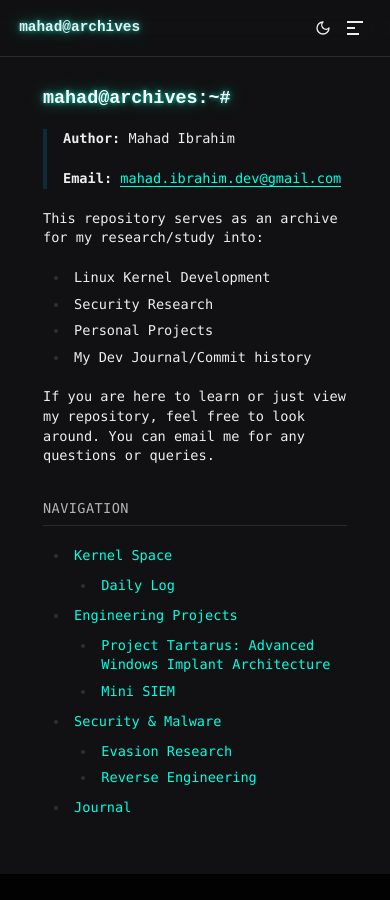
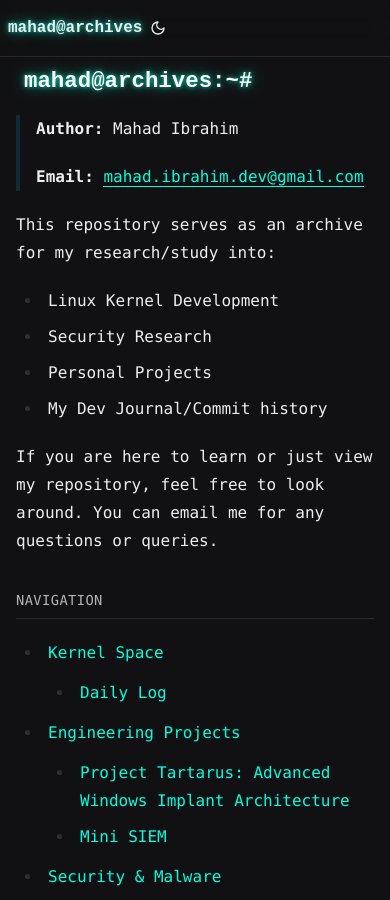
Before and after one commit to Mahad-Ibrahim/archives, a Sphinx documentation site: the page built from source/index.rst, in a window 390 px wide and 900 px high. Built offline with Sphinx 7.4.7, drawn with Linux system fonts in a browser that asks for light colours; a style sheet for code colours, icons or effects is not loaded; some of the changed text lies outside the part shown.

Commit message:
Fixed padding on mobiles.

```diff
--- a/source/_static/css/custom.css
+++ b/source/_static/css/custom.css
@@ -277,51 +277,67 @@ main {
     will-change: transform, opacity, filter;
 }
 
+/* --- 10. MOBILE POLISH (FINAL PRODUCTION) --- */
+@media screen and (max-width: 768px) {
 
-
-/* --- 10. MOBILE OPTIMIZATION (ULTRA COMPACT / TERMUX STYLE) --- */
-@media (max-width: 768px) {
-    /* 1. Logo: Keep it tiny */
-    .sy-head-brand {
-        font-size: 0.9rem !important;
-        white-space: nowrap !important;
-    }
-
-    /* 2. Page Titles: drastically smaller to prevent wrapping/shouting */
-    h1 {
-        font-size: 1.15rem !important; /* Barely larger than body text */
-        font-weight: 700 !important;
-        line-height: 1.2 !important;
-        margin-bottom: 0.75rem !important;
-        overflow-wrap: break-word;
-    }
-
-    /* 3. Body Text: The "Real Terminal" size (approx 13px) */
-    p, li, .admonition {
-        font-size: 0.85rem !important;
-        line-height: 1.45 !important; /* Tight but readable */
-    }
-
-    /* 4. Layout: Give it more side padding to avoid the "cramped" look */
-    .sy-container {
-        width: 100% !important;
-        padding: 0 1.2rem !important;
-    }
-
-    /* 5. Performance: Kill all glass effects for smoother scrolling */
-    .admonition {
-        backdrop-filter: none !important;
-        background: rgba(20, 30, 35, 1) !important; /* 100% Solid opacity */
-        box-shadow: none !important;
-        border: 1px solid rgba(0, 255, 225, 0.15) !important;
-    }
-
-    /* 6. Breadcrumbs: Hide on mobile (Cleaner) */
-    .sy-breadcrumbs {
+    /* 1. HIDE NAVIGATION & FOOTERS */
+    .sy-breadcrumbs,
+    .sy-breadcrumb-nav,
+    .sy-head-nav,
+    .sy-foot,
+    .bottom-nav {
         display: none !important;
     }
 
+    /* 2. THE ROOT CONTAINER NUKE (Keep it flushed) */
+    html, body, .sy-layout, .sy-page {
+        overflow-x: hidden !important;
+        width: 100vw !important;
+        margin: 0 !important;
+        padding: 0 !important;
+    }
+
+    /* 3. THE INNER DIV STRIPPER */
+    .sy-container,
+    .sy-container > div,
+    .sy-container div {
+        padding: 0 !important;
+        margin: 0 !important;
+        width: 100% !important;
+        max-width: 100% !important;
+    }
+
+    /* 4. THE GOLDEN BUFFER (8px Safety Zone) */
+    /* Added '.sy-head .sy-container' to the list so the logo aligns with text */
+    article,
+    .yue,
+    main,
+    .sy-head .sy-container,
+    .sy-head-nav {
+        padding-left: 0.5rem !important;  /* 8px alignment */
+        padding-right: 0.5rem !important;
+        width: 100% !important;
+        box-sizing: border-box !important;
+    }
+
+
+    /* 5. HEADER ALIGNMENT */
+    h1, .sy-prose h1 {
+        margin-top: 0.75rem !important;
+        font-size: 1.4rem !important;
+        line-height: 1.2 !important;
+        padding-left: 0.5rem !important; /* Match the text buffer */
+    }
+
+    /* 6. ADMONITION/NOTE FIX */
+    /* Ensure the "Note" boxes don't stick to the edges either */
+    .admonition, .topic {
+        margin-left: 0.5rem !important;
+        margin-right: 0.5rem !important;
+        width: auto !important;
+    }
 }
+
 
 /* --- 12. NAVIGATION HIDE (CONFIRMED) --- */
 
```
